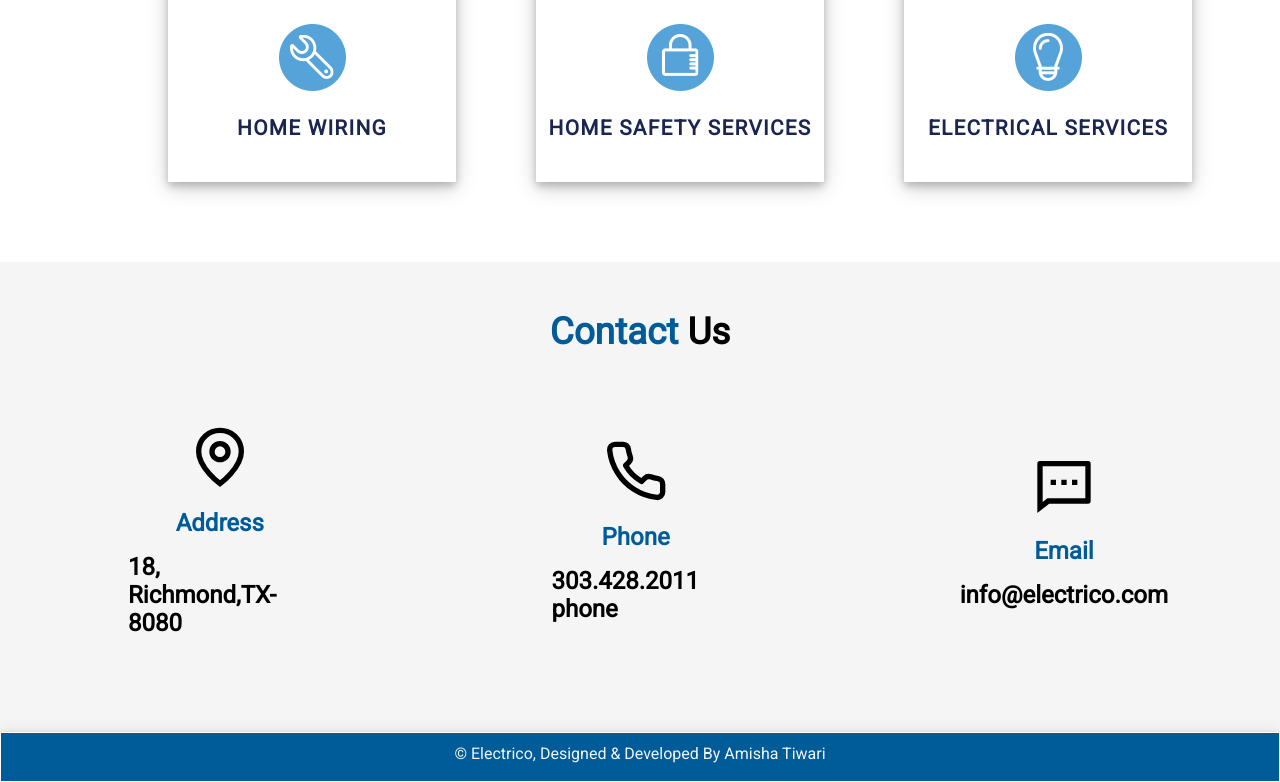
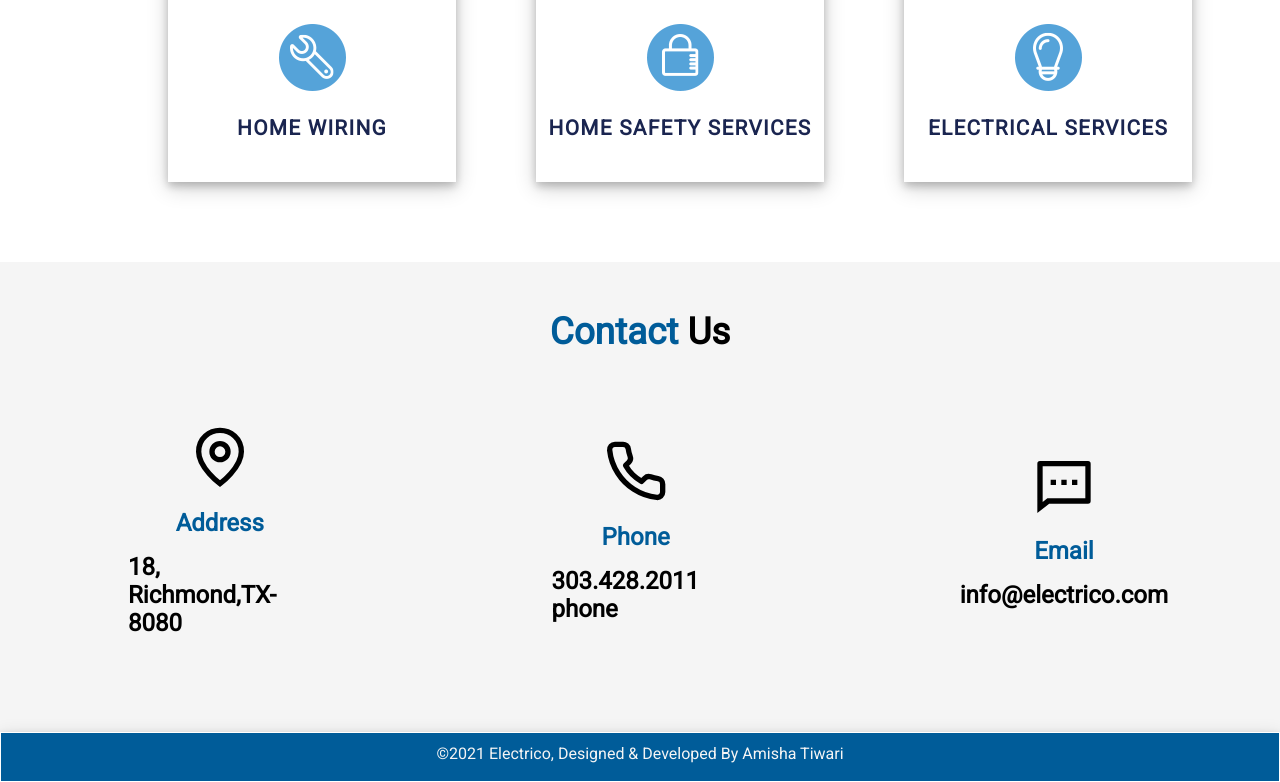
Before and after one commit to amisha26/Electrico-Main, a React (Create React App) app: page / in a window 1280 px wide. Shown: the part 1900-2682 px from the top of the page. Built offline with nearby package versions, Linux system fonts and the light colour scheme; a web font is replaced by a local one.

Commit message:
electrico-main complete

```diff
--- a/src/App.js
+++ b/src/App.js
@@ -21,7 +21,7 @@ export default function App() {
       {/****** Footer Section Start **********/}
       <div className="bottom-footer">
         <div id="footer-p">
-          <p> © Electrico, Designed & Developed By Amisha Tiwari</p>
+          <p> ©2021 Electrico, Designed & Developed By Amisha Tiwari</p>
         </div>
       </div>
       {/****** Footer Section End **********/}
```
